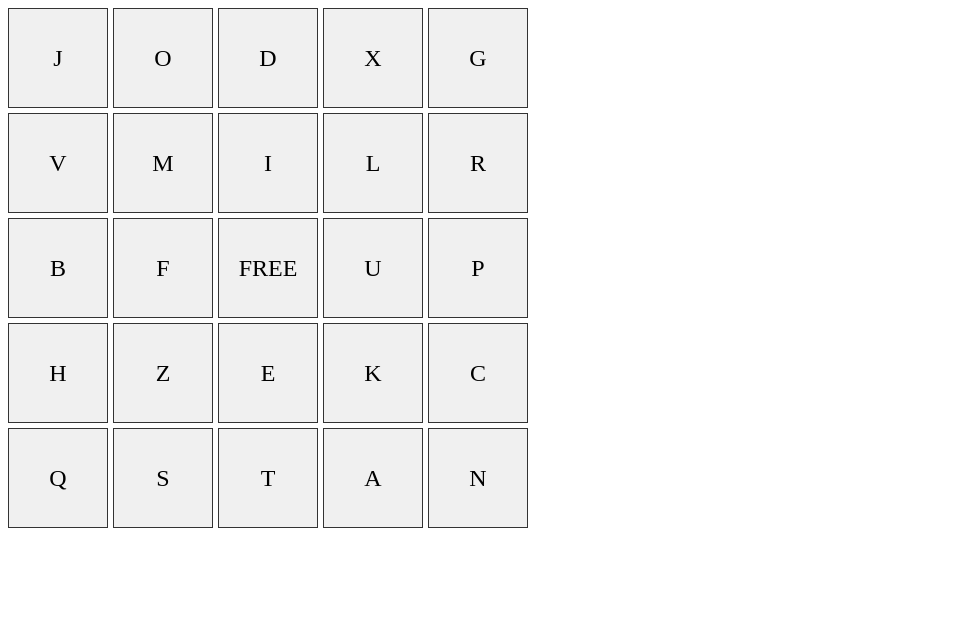
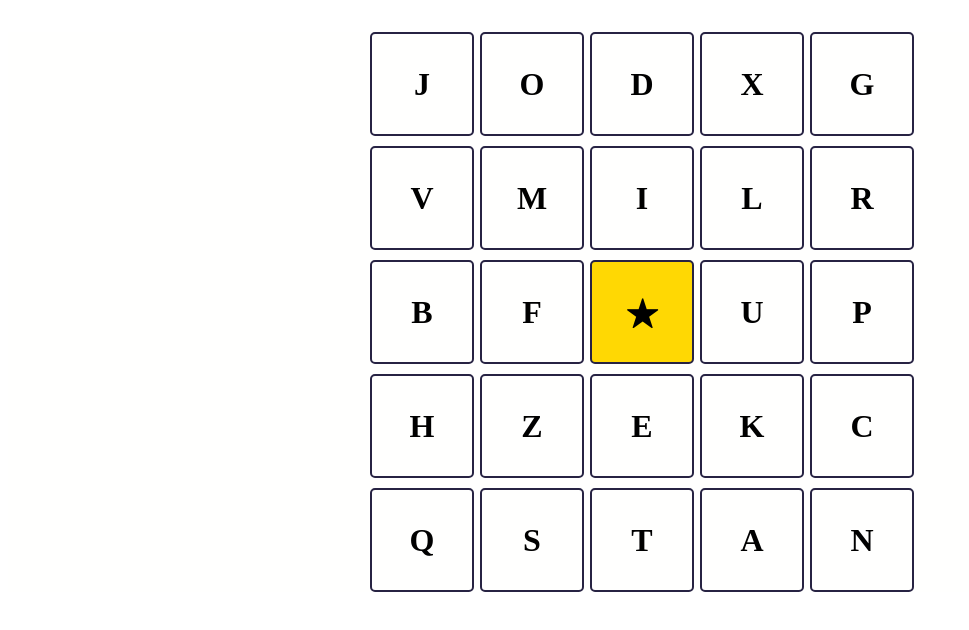
Before and after one commit to ayu-marco/js-100days, a plain HTML site: page day03_bingo_5x5/index.html in a window 1280 px wide. Shown: the whole page, without its empty margins (0-969 px from the left). Drawn offline with Linux system fonts and the light colour scheme.

Commit message:
ビンゴ済みセルに別の色をつけるなどのUI改善

```diff
--- a/day03_bingo_5x5/script.js
+++ b/day03_bingo_5x5/script.js
@@ -28,7 +28,7 @@ for (let i = letters.length - 1; i > 0; i--) {
 // ビンゴ用lettersを２５個取得
 const bingoLetters = letters.slice(0, 25);
 // 真ん中はFREEにする
-bingoLetters[12] = "FREE";
+bingoLetters[12] = "★";
 
 // ビンゴ判定
 function checkBingo(){
@@ -36,13 +36,16 @@ function checkBingo(){
     let newBingo=false;
 
     bingoPatterns.forEach((pattern, index)=>{//patternはbingoPatternの要素、indexはbingoAchievedの番号
-        if(!bingoAchieved[index]){//あるパターンのビンゴがまだ出ていなければ
+
+
+      if(!bingoAchieved[index]){//あるパターンのビンゴがまだ出ていなければ
             const isBingo=pattern.every(i=>//.everyは配列のすべての要素が条件を満たすかを判定。
                 cells[i].classList.contains("selected")
             );
         if(isBingo){
             bingoAchieved[index]=true;//あるパターンのビンゴが出た、とフラグを立てて
             newBingo=true;//新しくビンゴが出たということにする
+            pattern.forEach(i=>cells[i].classList.add("bingo"));//ビンゴになったセルに色をつける
         }
         }
     });
@@ -50,20 +53,21 @@ function checkBingo(){
     return newBingo;//新しくビンゴが出たかどうか
 };
 
-
-
-
-
 // cellを作り、letterを入れる
-bingoLetters.forEach((letter) => {
+bingoLetters.forEach((letter, index) => {
   const cell = document.createElement("div");
   cell.classList.add("cell");
   cell.textContent = letter;
 
+  if(index===12){
+        cell.classList.add("bingo");
+        cell.classList.add("selected");
+      }
+
   cell.addEventListener("click", () => {
     cell.classList.add("selected");
     if(checkBingo()){
-        alert("ビンゴ！");
+        alert("ビンゴ！🎉🎉🎉");
     }
   });
 
--- a/day03_bingo_5x5/style.css
+++ b/day03_bingo_5x5/style.css
@@ -1,18 +1,29 @@
 #bingo-board{
+    font-family: "Arial Rounded MT Bold";
     display: grid;
     grid-template-columns: repeat(5, 100px);
-    grid-template-rows: repeat(5, 100px);
-    gap: 5px;
+    gap: 10px;
+    justify-content: center;
+    margin: 2rem auto;
+    background-color: #fffffe;
 }
 .cell{
+    width: 100px;
+    height: 100px;
     display: flex;
     justify-content: center;
     align-items: center;
-    border: 1px solid #333;
-    font-size: 24px;
+    border: 2px solid #272343;
+    font-size: 32px;
+    font-weight: bold;
     cursor: pointer;
-    background-color: #f0f0f0;
+    background-color: #fffffe;
+    transition: background-color 0.3s;
+    border-radius: 5px;
 }
 .cell.selected{
-    background-color: aquamarine;
+    background-color: #bae8e8;
 }
+.cell.bingo{
+    background-color: #ffd803;
+}
```
